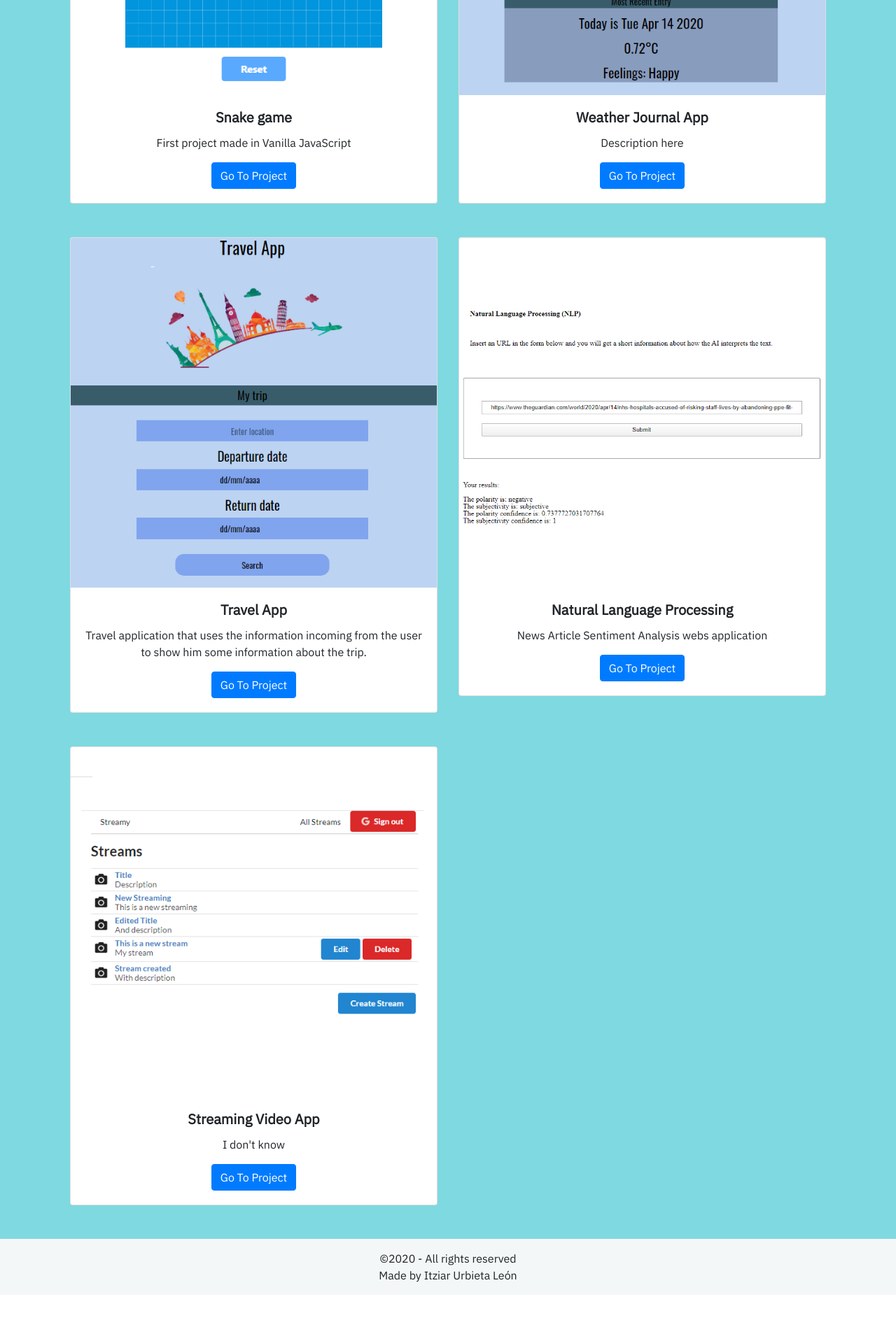
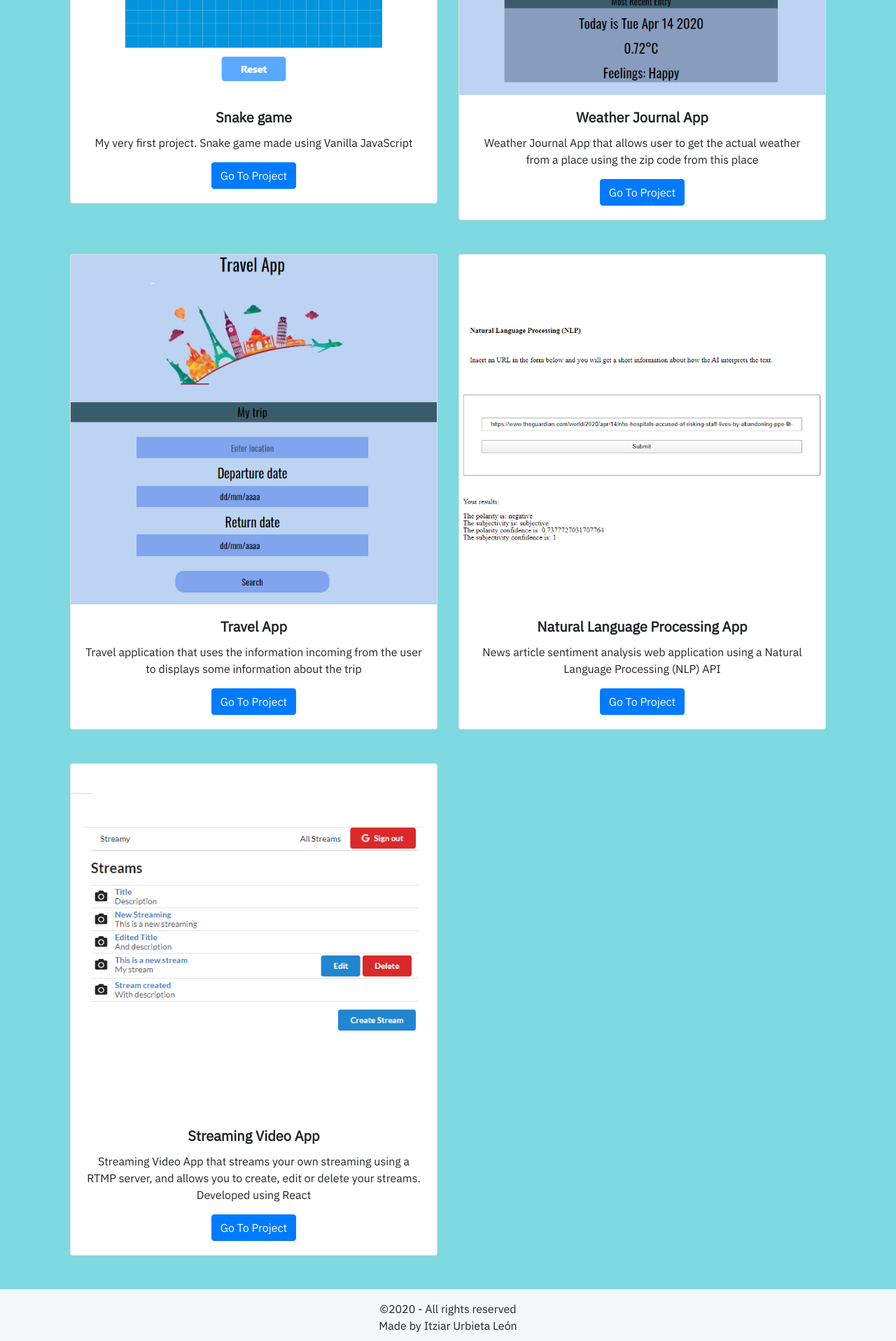
Before and after one commit to ThisIsItz/Itziar-Portfolio, a React (Create React App) app: page / in a window 1280 px wide. Shown: the part 1647-3564 px from the top of the page at 70% size. Before the commit the page ends 3498 px from the top, so only its background shows below. Built offline with nearby package versions, Linux system fonts and the light colour scheme; some icons are missing.

Commit message:
Added cv

```diff
--- a/src/components/Header.js
+++ b/src/components/Header.js
@@ -32,7 +32,7 @@ const Header = () => {
                                     icon="mail"
                                     link="mailto:itziarurbieta94@gmail.com"
                                 />
-                                                                <Icon
+                                <Icon
                                     icon="cv"
                                     link="./pdf/itziar_urbieta_cv.pdf"
                                 />
--- a/src/components/Projects.js
+++ b/src/components/Projects.js
@@ -8,14 +8,14 @@ const Projects = () => {
                 <ProjectCard
                     name="Snake game"
                     img="./img/snake-game.png"
-                    description="First project made in Vanilla JavaScript"
+                    description="My very first project. Snake game made using Vanilla JavaScript"
                     href="https://github.com/ThisIsItz/snake-game"
                 />
                 <ProjectCard
                     class="weather"
                     name="Weather Journal App"
                     img="./img/wjasmall.png"
-                    description="Description here"
+                    description="Weather Journal App that allows user to get the actual weather from a place using the zip code from this place"
                     href="https://github.com/ThisIsItz/weather-journal-app"
                 />
             </div>
@@ -24,13 +24,14 @@ const Projects = () => {
                     class="travel"
                     name="Travel App"
                     img="./img/travelappclose.png"
-                    description="Travel application that uses the information incoming from the user to show him some information about the trip."
+                    description="Travel application that uses the information incoming from the user to displays some information about the trip"
                     href="https://github.com/ThisIsItz/travelapp"
                 />
                 <ProjectCard
-                    name="Natural Language Processing"
+                    name="Natural Language Processing App"
+                    class="npl"
                     img="./img/nlp.png"
-                    description="News Article Sentiment Analysis webs application"
+                    description="News article sentiment analysis web application using a Natural Language Processing (NLP) API"
                     href="https://github.com/ThisIsItz/NLP-API"
                 />
             </div>
@@ -38,7 +39,7 @@ const Projects = () => {
                 <ProjectCard
                     name="Streaming Video App"
                     img="./img/streamblog.png"
-                    description="I don't know"
+                    description="Streaming Video App that streams your own streaming using a RTMP server, and allows you to create, edit or delete your streams. Developed using React"
                     href="https://github.com/ThisIsItz/streaming-video"
                 />
             </div>
```
Also changed, not shown: 2 other files (tests, documents, lock files or other folders).
